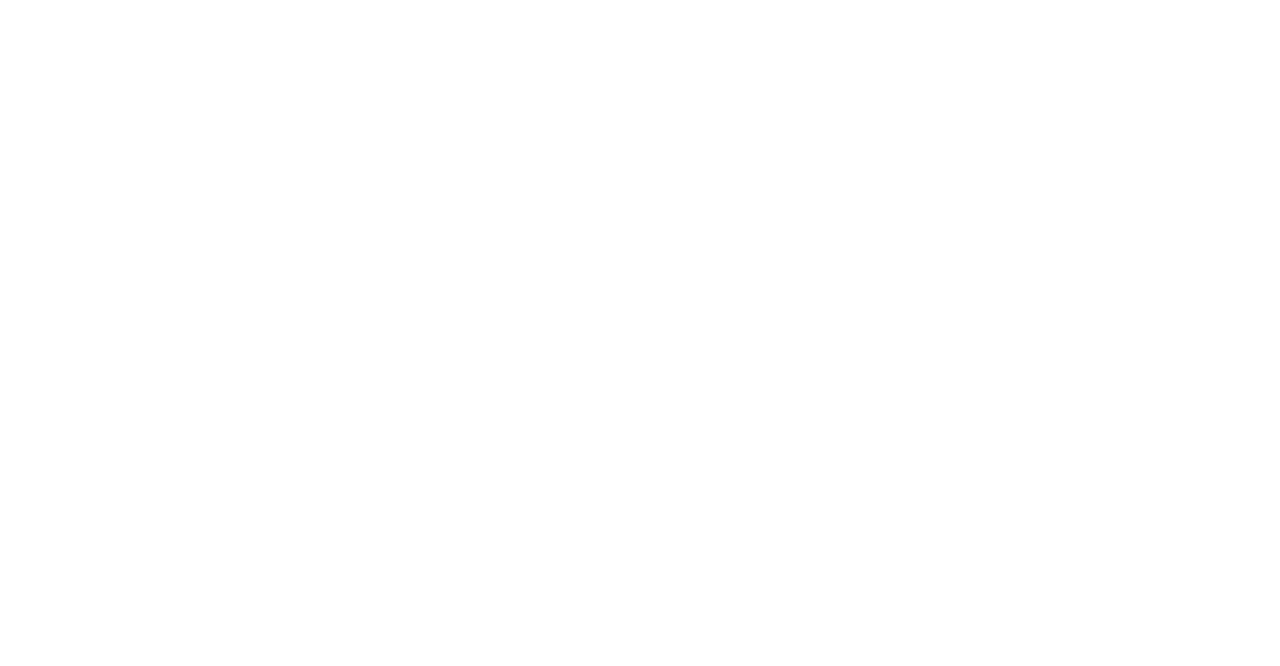
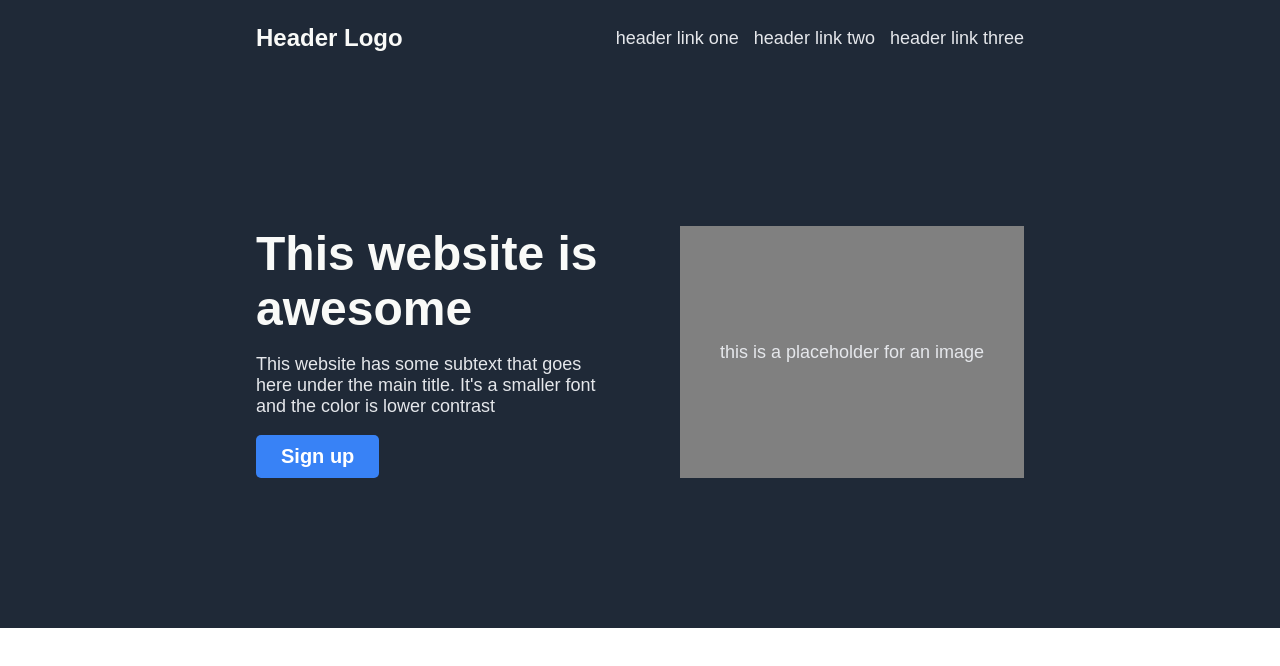
Before and after one commit to snqwls/landingpage, a plain HTML site: page index.html in a window 1280 px wide. Drawn offline with Linux system fonts and the light colour scheme.

Commit message:
Added first part of the website; the top part that has dark blue background color.

```diff
--- a/index.html
+++ b/index.html
@@ -6,7 +6,26 @@
     <meta name="viewport" content="width=device-width, initial-scale=1.0">
     <title>landing-page</title>
 </head>
-<body>
-
+<body style="font-family: sans-serif">
+    <div class="first">
+        <div class="header">
+            <p class="mainheader">Header Logo</p>
+            <div class="otherlinks">
+                <p>header link one</p>
+                <p>header link two</p>
+                <p>header link three</p>
+            </div>
+        </div>
+        <div class="ad">
+            <div class="leftside">
+                <p class="maintext">This website is awesome</h1>
+                <p>This website has some subtext that goes here under the main title. It's a smaller font and the color is lower contrast</p>
+                <button type="button" class="button1">Sign up</button>
+            </div>
+            <div class="rightside">
+                <p>this is a placeholder for an image</p>
+            </div>
+        </div>
+    </div>
 </body>
 </html>
--- a/styles.css
+++ b/styles.css
@@ -0,0 +1,63 @@
+
+body {
+    margin: 0;
+}
+.first {
+    background-color: #1F2937;
+    display: flex;
+    flex-direction: column;
+    padding: 0 20% 0 20%;
+}
+.header,
+.otherlinks,
+.ad {
+    display: flex;
+    justify-content: space-between;
+}
+
+.ad {
+    padding: 150px 0 150px 0;
+}
+.otherlinks {
+    gap: 15px;
+    align-items: center;
+}
+p {
+    color: #E5E7EB;
+    font-size: 18px;
+}
+.maintext {
+    font-weight: bold;
+    font-size: 48px;
+    color: #f9faf8;
+    margin: 0;
+}
+
+.mainheader {
+    font-size: 24px;
+    color: #f9faf8;
+    font-weight: bolder;
+}
+
+.rightside {
+    background-color: grey;
+    flex: 1;
+    display: flex;
+    align-items: center;
+    justify-content: center;
+}
+
+.leftside  {
+    flex: 1;
+    padding-right: 80px;
+}
+
+.button1 {
+    background-color: #3882F6;
+    border: none;
+    padding: 10px 25px;
+    color: white;
+    border-radius: 5px;
+    font-weight: bold;
+    font-size: 20px;
+}
```
